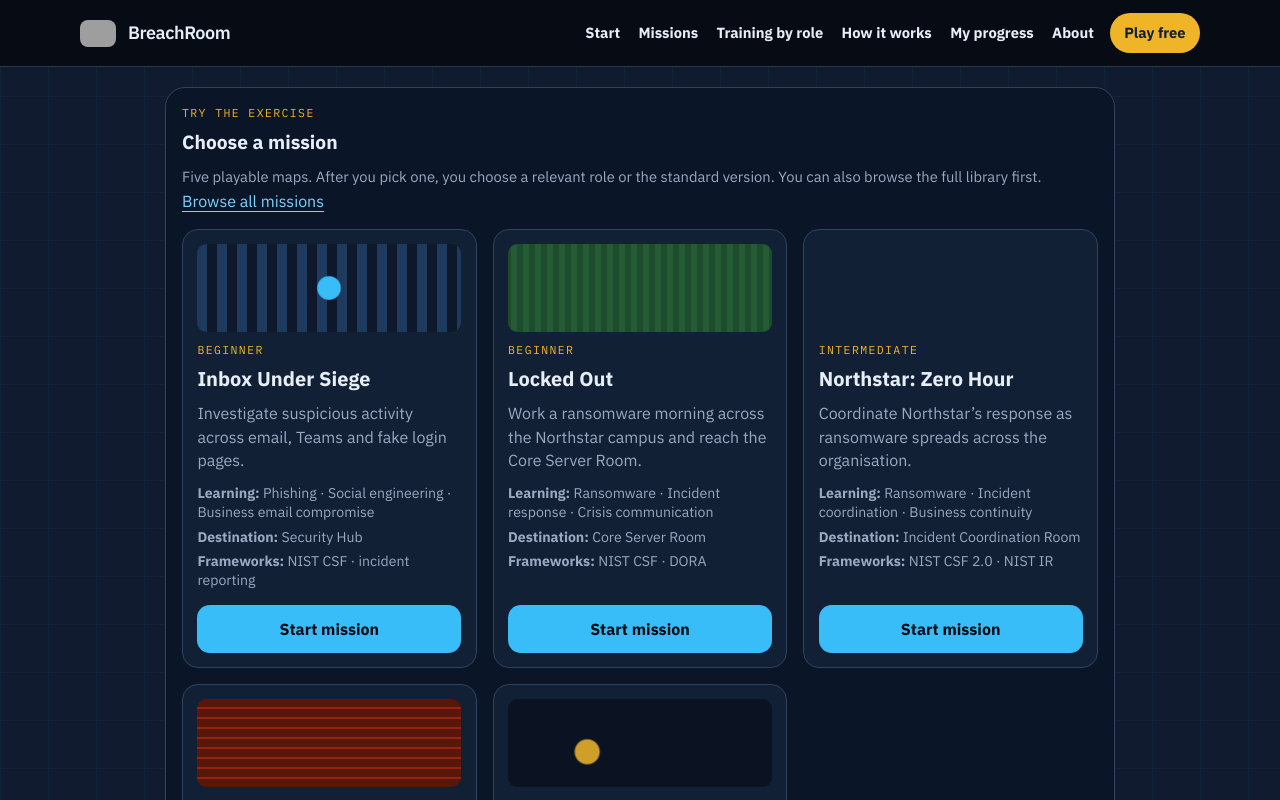
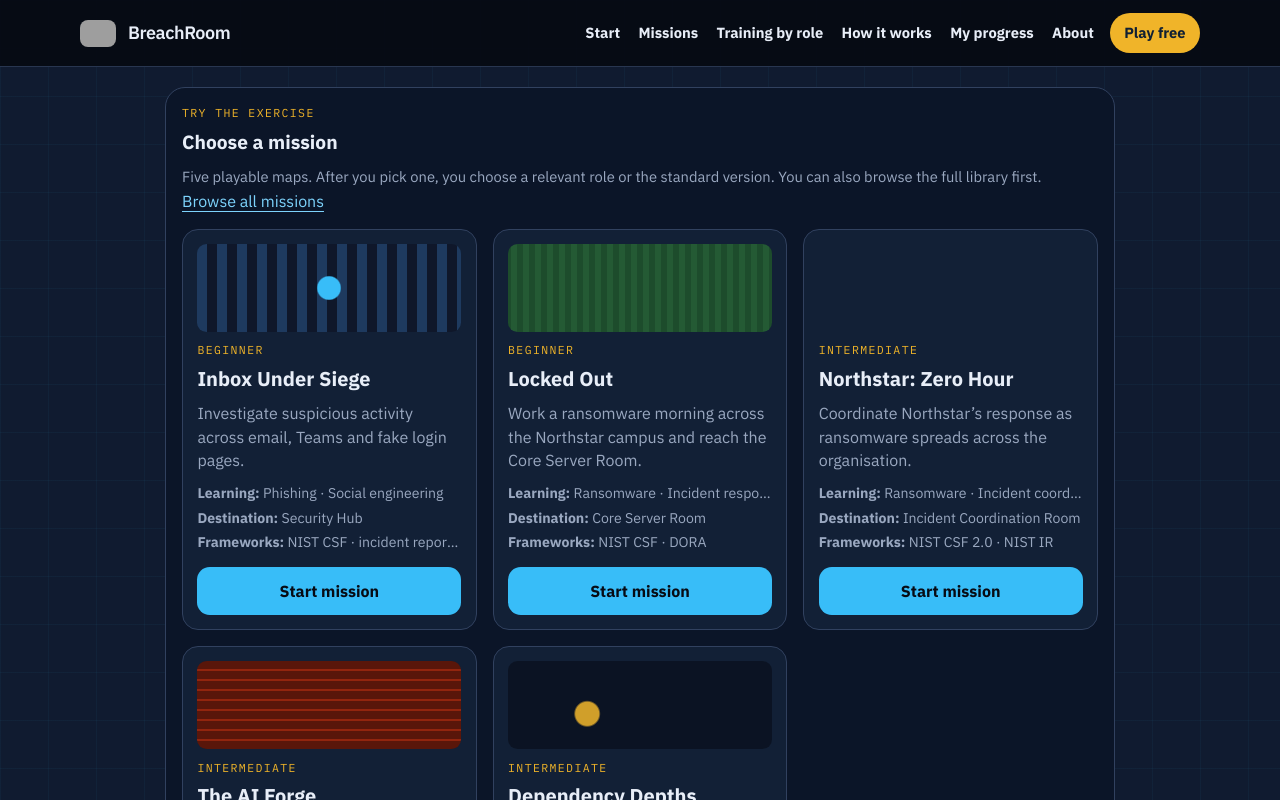
Before and after one commit to VictorScheike/BreachRoom, a Next.js app: page /play in a window 1280 px wide. Shown: the top 800 px of the page. Built offline with nearby package versions, Linux system fonts and the light colour scheme; grey boxes are pictures that could not be loaded.

Commit message:
Keep mission-card facts on one line so Start mission buttons stay aligned.
Co-authored-by: Victor Scheike <VictorScheike@users.noreply.github.com>

```diff
--- a/src/app/globals.css
+++ b/src/app/globals.css
@@ -1070,9 +1070,12 @@ summary::-webkit-details-marker {
 
 .mission-card-facts li {
   margin: 0 0 0.35rem;
+  overflow: hidden;
   color: var(--muted);
   font-size: 0.88rem;
   line-height: 1.35;
+  white-space: nowrap;
+  text-overflow: ellipsis;
 }
 
 .mission-card-facts li:last-child {
@@ -1084,7 +1087,12 @@ summary::-webkit-details-marker {
   align-self: stretch;
 }
 
+.mission-select .mission-card-cta.game-primary {
+  margin-top: auto;
+}
+
 .mission-select-card .mission-card-facts {
+  flex: 1 1 auto;
   margin-bottom: 0.9rem;
 }
 
--- a/src/components/game/MissionSelect.tsx
+++ b/src/components/game/MissionSelect.tsx
@@ -11,7 +11,7 @@ function destinationLabel(mission: MissionDefinition): string {
 }
 
 function learningLabel(mission: MissionDefinition): string {
-  return mission.learningAreas.slice(0, 3).join(" · ");
+  return mission.learningAreas.slice(0, 2).join(" · ");
 }
 
 function frameworksLabel(mission: MissionDefinition): string {
```
